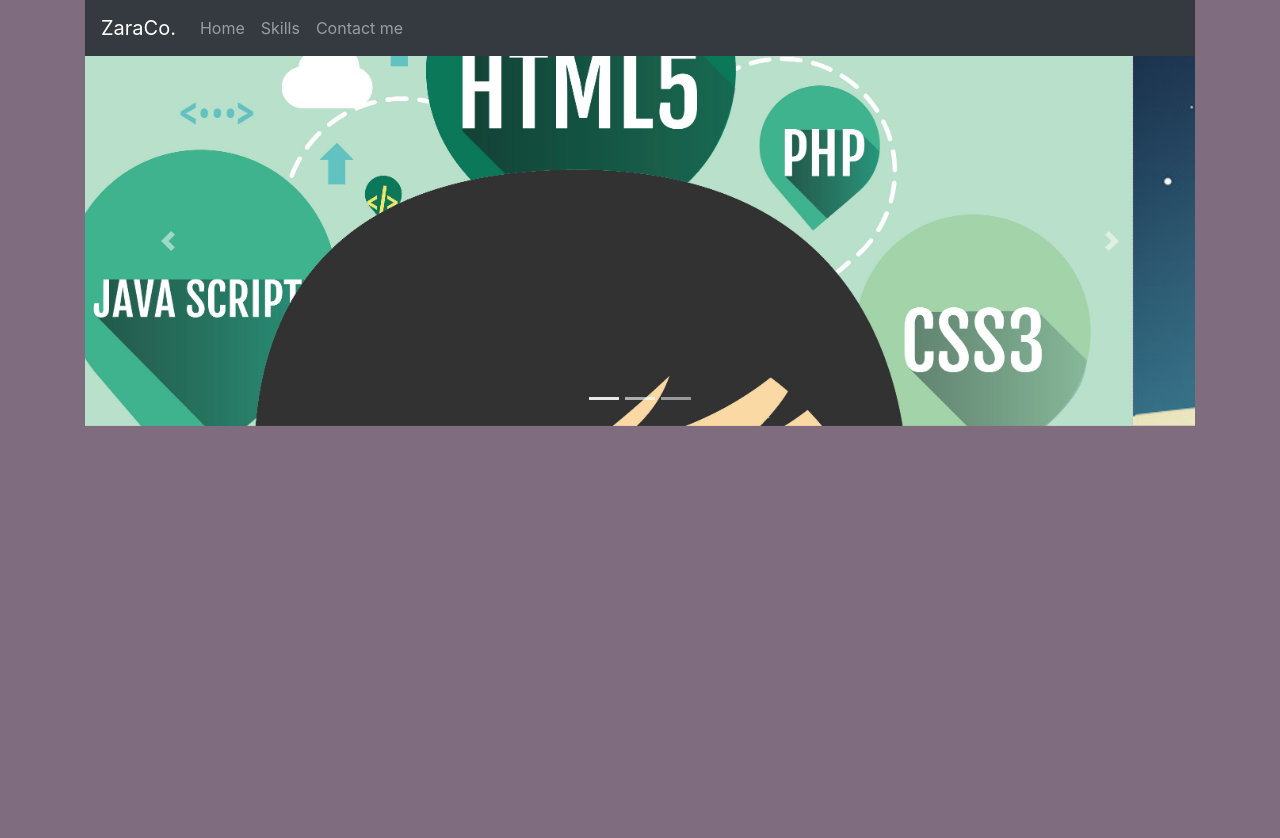
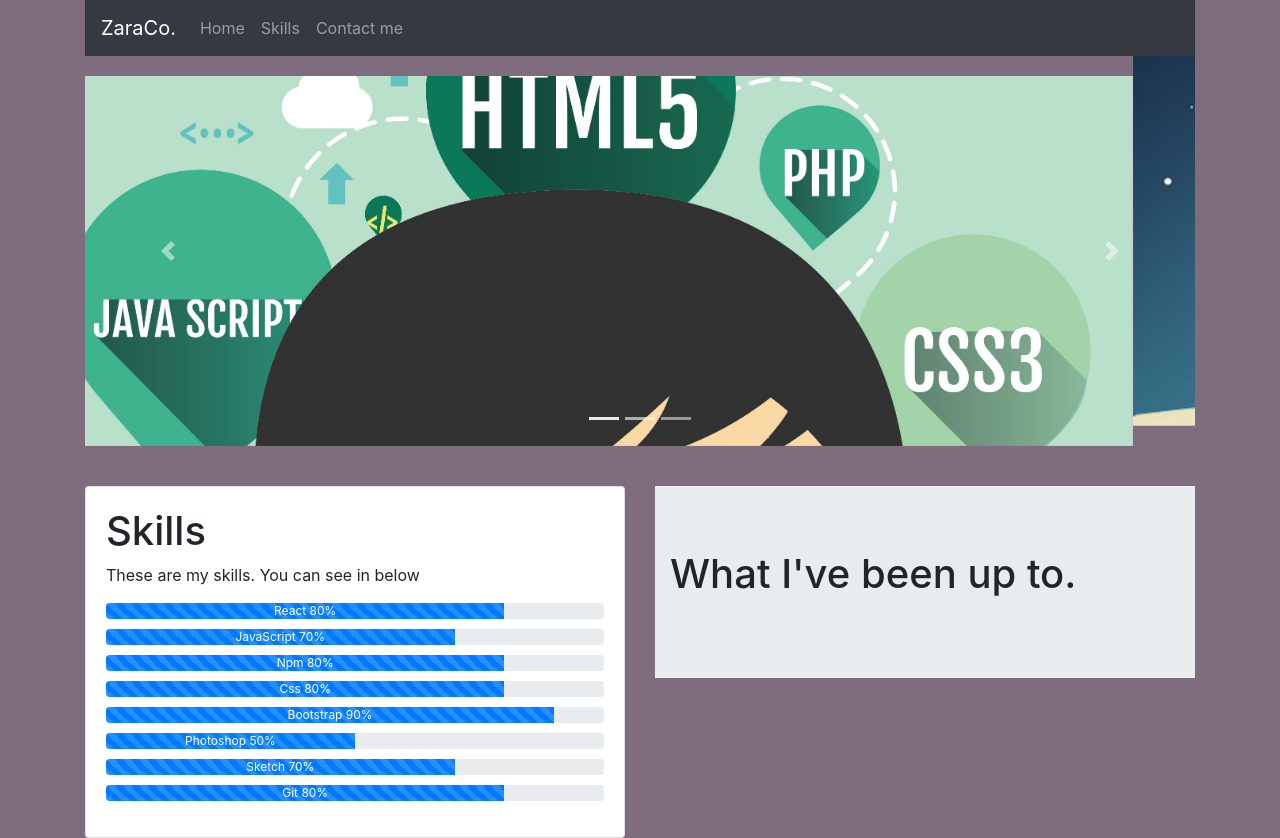
Before and after one commit to zaraco/react-zaraco-website, a React (Create React App) app: page /skills in a window 1280 px wide. Before the commit the page ends 800 px from the top, so only its background shows below. Built offline with nearby package versions, Linux system fonts and the light colour scheme.

Commit message:
progressbar added to skills component

```diff
--- a/src/Component/Skills.js
+++ b/src/Component/Skills.js
@@ -1,19 +1,61 @@
 import React, {Component} from "react";
-import {Carousel, Col, Row} from "react-bootstrap";
+import {Card, Carousel, Col, Container, Jumbotron, ProgressBar, Row} from "react-bootstrap";
 
 class Skills extends Component {
 
     constructor() {
         super();
+        this.state = {
+            skills: [
+                {
+                    name: "React",
+                    percent: 80
+                },
+                {
+                    name: "JavaScript",
+                    percent: 70
+                },
+                {
+                    name: "Npm",
+                    percent: 80
+                }, {
+                    name: "Css",
+                    percent: 80
+                },
+                {
+                    name: "Bootstrap",
+                    percent: 90
+                },
+                {
+                    name: "Photoshop",
+                    percent: 50
+                },
+                {
+                    name: "Sketch",
+                    percent: 70
+                },
+                {
+                    name: "Git",
+                    percent: 80
+                },
+
+            ]
+        }
     }
 
     render() {
+
+        const {skills} = this.state
+        const progressBar = skills.length ? skills.map((skill) =>
+            <ProgressBar style={{marginBottom: '10px'}} animated now={skill.percent} label={`${skill.name} ${skill.percent}%`}/>
+        ) : ''
+
         return (
             <>
                 <Row>
                     <Col>
                         <Carousel>
-                            <Carousel.Item>
+                            <Carousel.Item style={{marginTop: '20px'}}>
                                 <img
                                     className="d-block w-100"
                                     src="Web-Developer-Skills-1.jpg"
@@ -49,10 +91,39 @@ class Skills extends Component {
                 </Row>
 
                 <Row>
-                    <Col>
+                    <Col md={6}>
+                        <Card style={{marginTop: '40px'}}>
+
+                            <Card.Body>
+
+                                <h1>Skills</h1>
+
+                                <Card.Text>These are my skills. You can see in below</Card.Text>
+
+                                <p> {progressBar}</p>
+
+                            </Card.Body>
+                        </Card>
+                    </Col>
+
+                    <Col md={6}>
+
+                        <Jumbotron fluid style={{marginTop: '40px'}}>
+                            <Container>
+                                <h1>What I've been up to.</h1>
+                                <p>
+
+                                </p>
+                            </Container>
+                        </Jumbotron>
 
                     </Col>
+
                 </Row>
+
+
+
+
 
             </>
         );
```
